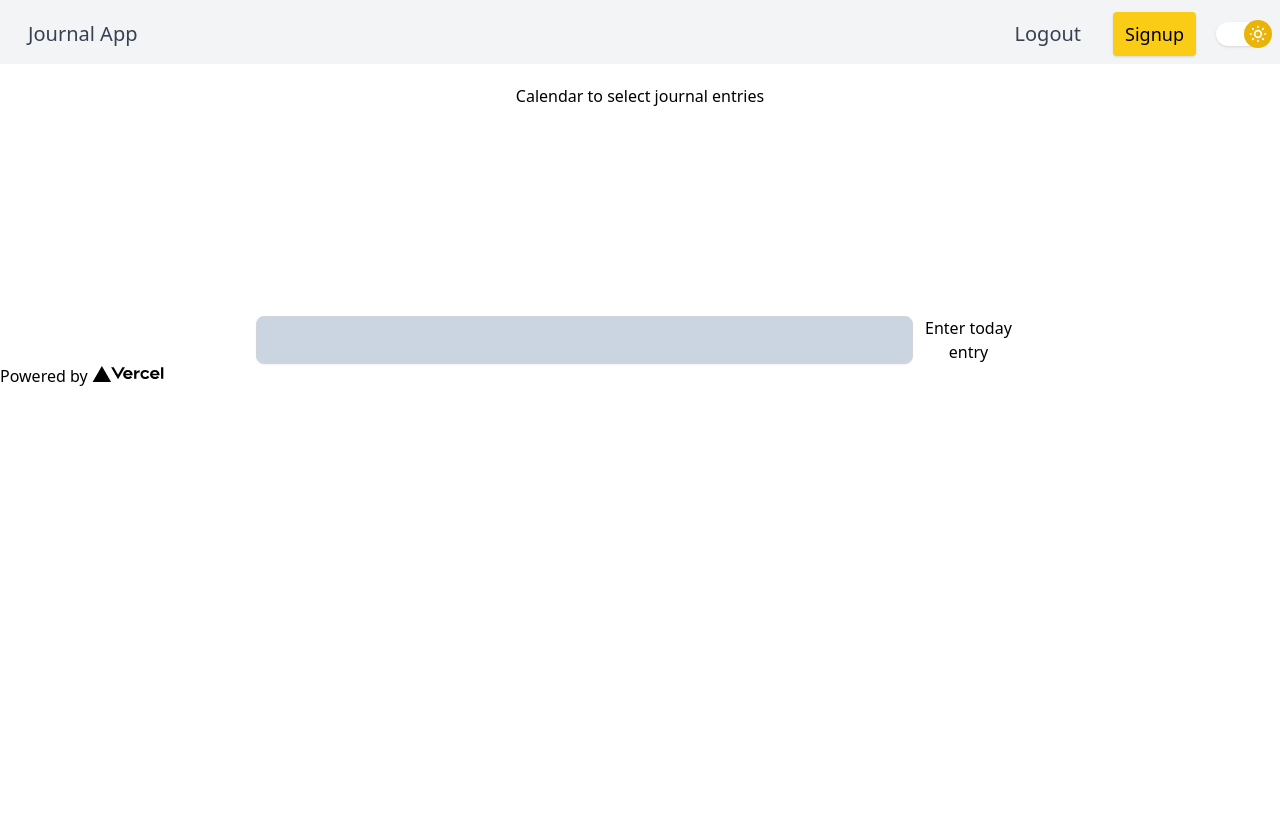
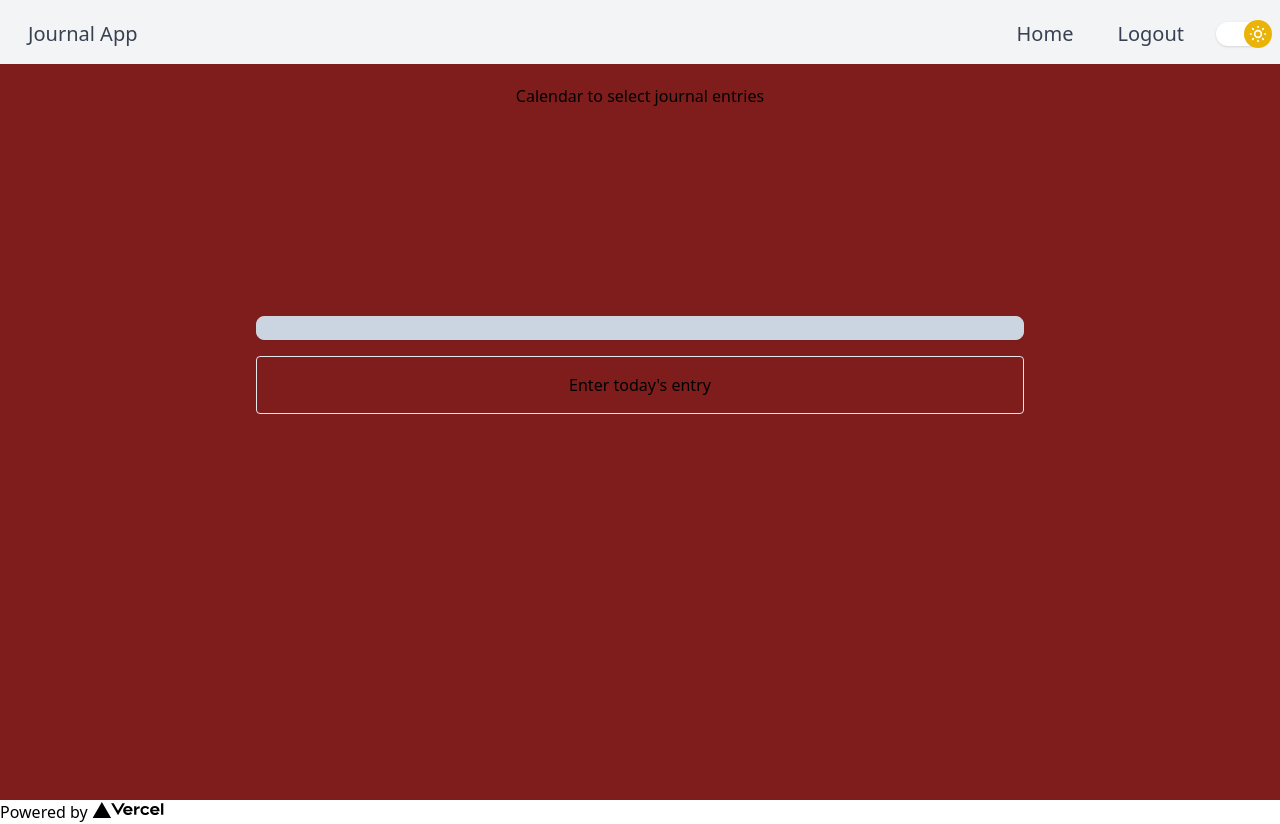
Before and after one commit to mhgamboa/diaray-app, a Next.js app: page /home in a window 1280 px wide. Before the commit the page ends 800 px from the top, so only its background shows below. Built offline with nearby package versions, Linux system fonts and the light colour scheme; no server answers; sample sign-in values are in the browser's storage.

Commit message:
Implement protected route for /home

```diff
--- a/components/JournalInput.js
+++ b/components/JournalInput.js
@@ -1,18 +1,21 @@
 import React from "react";
 
 export default function JournalInput() {
+  const handleSubmit = e => {
+    e.preventDefault;
+  };
   return (
-    <section className="flex justify-center w-11/12 md:max-w-3xl">
-      <form className="w-full flex justify-center">
+    <section className="justify-center w-11/12 md:max-w-3xl">
+      <form className="w-full flex flex-col justify-center">
         <input
           type="text"
           name="journal"
           id="journal"
-          height={10}
-          width="10"
-          className="w-full bg-slate-300 border border-gray-300 rounded-lg shadow-sm dark:bg-gray-800 dark:text-white px-2 focus:border-indigo-500"
+          className="w-full h-1/2 bg-slate-300 border border-gray-300 rounded-lg shadow-sm dark:bg-gray-800 dark:text-white px-2 focus:border-indigo-500"
         />
-        <button type="submit">Enter today entry</button>
+        <button type="submit" className="border rounded p-4 mt-4" onClick={handleSubmit}>
+          Enter today&apos;s entry
+        </button>
       </form>
     </section>
   );
--- a/components/layout/Header.js
+++ b/components/layout/Header.js
@@ -5,9 +5,6 @@ import { signIn, signOut, useSession } from "next-auth/react";
 
 const Header = ({ toggleDark, dark }) => {
   const { data: session, status } = useSession();
-
-  console.log(session);
-  console.log(status);
 
   const [mobileMenuState, setMobileMenuState] = useState("-translate-y-full");
   const mobileMenuRef = useRef(null);
@@ -36,6 +33,11 @@ const Header = ({ toggleDark, dark }) => {
             </div>
             {/* Section 2 - Login, Signup, & Dark Mode */}
             <div className={`hidden md:flex ${section}`}>
+              {session && status === "authenticated" && (
+                <Link href="/home">
+                  <a className={font}>Home</a>
+                </Link>
+              )}
               {session && status === "authenticated" ? (
                 <Link href="/api/auth/signout">
                   <a
@@ -63,12 +65,13 @@ const Header = ({ toggleDark, dark }) => {
                   </Link>
                 )
               )}
-
-              <Link href="#">
-                <a className="bg-yellow-400 hover:bg-yellow-300 md:text-lg rounded py-2 px-3 shadow transition ease-in-out duration-200">
-                  Signup
-                </a>
-              </Link>
+              {status === "unauthenticated" && (
+                <Link href="#">
+                  <a className="bg-yellow-400 hover:bg-yellow-300 md:text-lg rounded py-2 px-3 shadow transition ease-in-out duration-200">
+                    Signup
+                  </a>
+                </Link>
+              )}
               <DarkModeButton toggleDark={toggleDark} dark={dark} />
             </div>
             {/* Mobile Button (Hidden on Desktop) */}
--- a/components/layout/Layout.js
+++ b/components/layout/Layout.js
@@ -9,7 +9,7 @@ const Layout = ({ children }) => {
   return (
     <div className={dark}>
       <Header toggleDark={toggleDark} dark={dark} />
-      <div className="pt-16">{children}</div>
+      <div className="pt-16 min-h-screen min-w-screen flex">{children}</div>
       <Footer />
     </div>
   );
--- a/pages/home.js
+++ b/pages/home.js
@@ -1,13 +1,32 @@
 import JournalInput from "../components/JournalInput.js";
+import { useSession, getSession } from "next-auth/react";
+import { useRouter } from "next/router";
+import { useEffect } from "react";
+
 export default function Home() {
+  const { data: session } = useSession();
+  const router = useRouter();
+
+  useEffect(() => {
+    if (!session) {
+      router.push("/");
+    }
+  }, [session, router]);
+
   return (
-    <>
-      <div className="flex flex-col items-center space-y-52 mt-5">
-        <div>
-          <h1>Calendar to select journal entries</h1>
-        </div>
-        <JournalInput />
+    <div className="flex flex-col w-full items-center space-y-52 pt-5 bg-red-900">
+      <div>
+        <h1>Calendar to select journal entries</h1>
       </div>
-    </>
+      <JournalInput />
+    </div>
   );
 }
+
+export async function getServerSideProps(context) {
+  return {
+    props: {
+      session: await getSession(context),
+    },
+  };
+}
```
